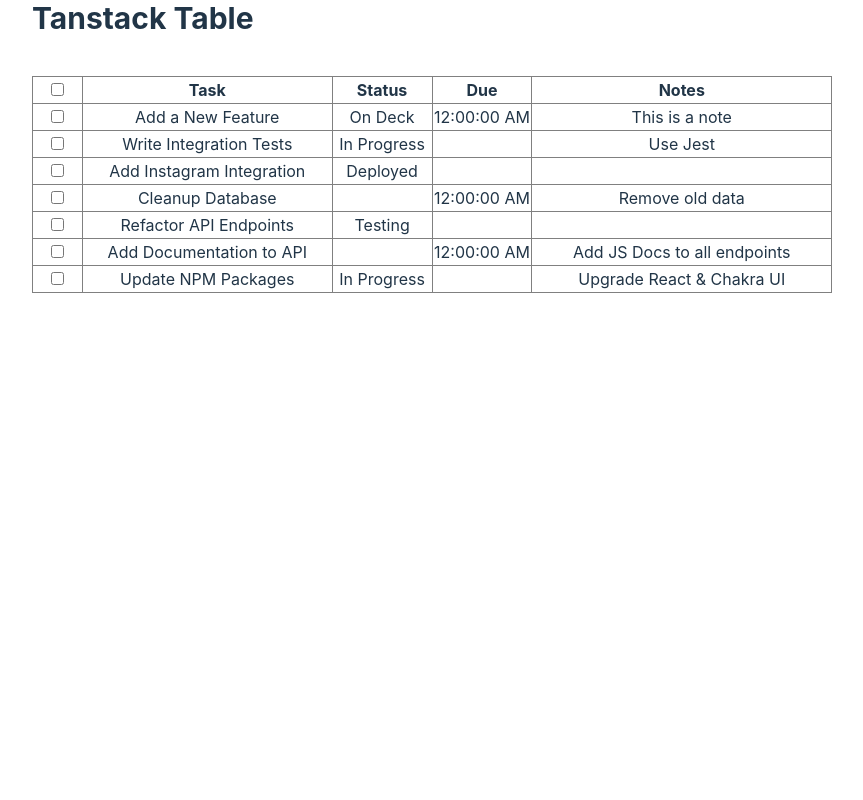
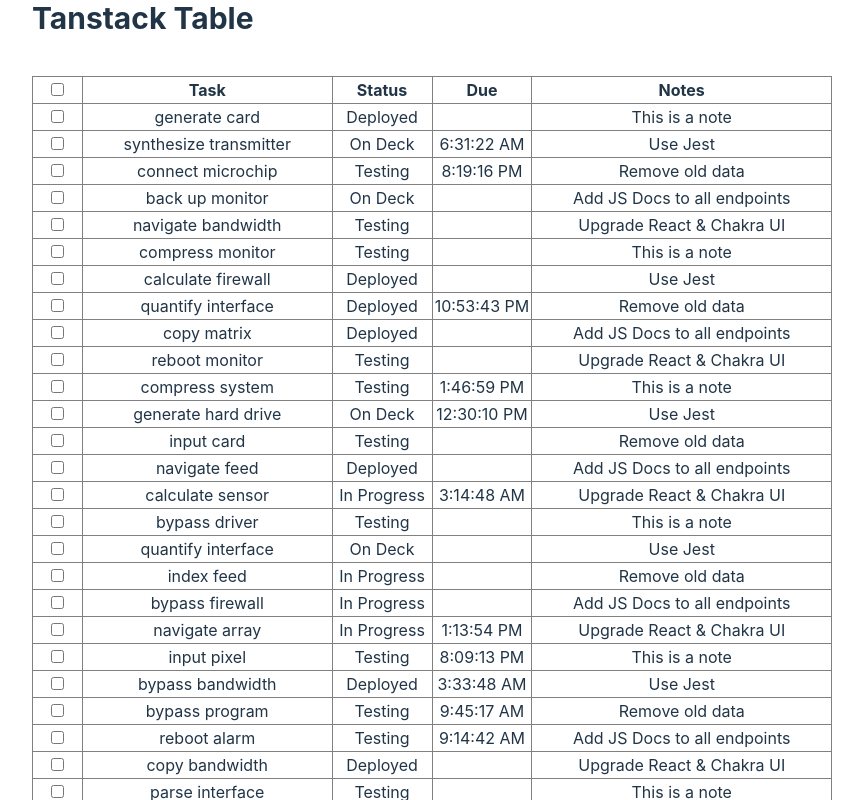
Before and after one commit to Geuni620/tanstack-table-v8-tutorials, a React (Vite) app: page / in a window 1280 px wide. Shown: the top 800 px of the page, without its empty margins (208-1071 px from the left). Built offline with nearby package versions, Linux system fonts and the light colour scheme.

Commit message:
Add: Mocking data

```diff
--- a/package.json
+++ b/package.json
@@ -16,6 +16,7 @@
     "react-dom": "^18.2.0"
   },
   "devDependencies": {
+    "@faker-js/faker": "^8.3.1",
     "@types/node": "^20.2.6",
     "@types/react": "^18.0.37",
     "@types/react-dom": "^18.0.11",
--- a/src/data.js
+++ b/src/data.js
@@ -1,3 +1,5 @@
+import { faker } from '@faker-js/faker';
+
 const STATUS_ON_DECK = { id: 1, name: 'On Deck', color: 'blue.300' };
 const STATUS_IN_PROGRESS = {
   id: 2,
@@ -13,49 +15,72 @@ export const STATUSES = [
   STATUS_DEPLOYED,
 ];
 
-const DATA = [
-  {
-    task: 'Add a New Feature',
-    status: STATUS_ON_DECK,
-    due: new Date('2023/10/15'),
-    notes: 'This is a note',
-  },
-  {
-    task: 'Write Integration Tests',
-    status: STATUS_IN_PROGRESS,
-    due: null,
-    notes: 'Use Jest',
-  },
-  {
-    task: 'Add Instagram Integration',
-    status: STATUS_DEPLOYED,
-    due: null,
-    notes: '',
-  },
-  {
-    task: 'Cleanup Database',
-    status: null,
-    due: new Date('2023/02/15'),
-    notes: 'Remove old data',
-  },
-  {
-    task: 'Refactor API Endpoints',
-    status: STATUS_TESTING,
-    due: null,
-    notes: '',
-  },
-  {
-    task: 'Add Documentation to API',
-    status: null,
-    due: new Date('2023/09/12'),
-    notes: 'Add JS Docs to all endpoints',
-  },
-  {
-    task: 'Update NPM Packages',
-    status: STATUS_IN_PROGRESS,
-    due: null,
-    notes: 'Upgrade React & Chakra UI',
-  },
+const existingNotes = [
+  'This is a note',
+  'Use Jest',
+  'Remove old data',
+  'Add JS Docs to all endpoints',
+  'Upgrade React & Chakra UI',
 ];
 
+// const DATA = [
+//   {
+//     task: 'Add a New Feature',
+//     status: STATUS_ON_DECK,
+//     due: new Date('2023/10/15'),
+//     notes: 'This is a note',
+//   },
+//   {
+//     task: 'Write Integration Tests',
+//     status: STATUS_IN_PROGRESS,
+//     due: null,
+//     notes: 'Use Jest',
+//   },
+//   {
+//     task: 'Add Instagram Integration',
+//     status: STATUS_DEPLOYED,
+//     due: null,
+//     notes: '',
+//   },
+//   {
+//     task: 'Cleanup Database',
+//     status: null,
+//     due: new Date('2023/02/15'),
+//     notes: 'Remove old data',
+//   },
+//   {
+//     task: 'Refactor API Endpoints',
+//     status: STATUS_TESTING,
+//     due: null,
+//     notes: '',
+//   },
+//   {
+//     task: 'Add Documentation to API',
+//     status: null,
+//     due: new Date('2023/09/12'),
+//     notes: 'Add JS Docs to all endpoints',
+//   },
+//   {
+//     task: 'Update NPM Packages',
+//     status: STATUS_IN_PROGRESS,
+//     due: null,
+//     notes: 'Upgrade React & Chakra UI',
+//   },
+// ];
+
+const generateRandomData = () => {
+  const data = [];
+  for (let i = 0; i < 50; i++) {
+    data.push({
+      task: faker.hacker.verb() + ' ' + faker.hacker.noun(),
+      status: faker.helpers.arrayElement(STATUSES),
+      due: faker.datatype.boolean() ? faker.date.soon(90) : null,
+      notes: existingNotes[i % existingNotes.length],
+    });
+  }
+  return data;
+};
+
+const DATA = generateRandomData();
+
 export default DATA;
```
Also changed, not shown: 1 other file (tests, documents, lock files or other folders).
